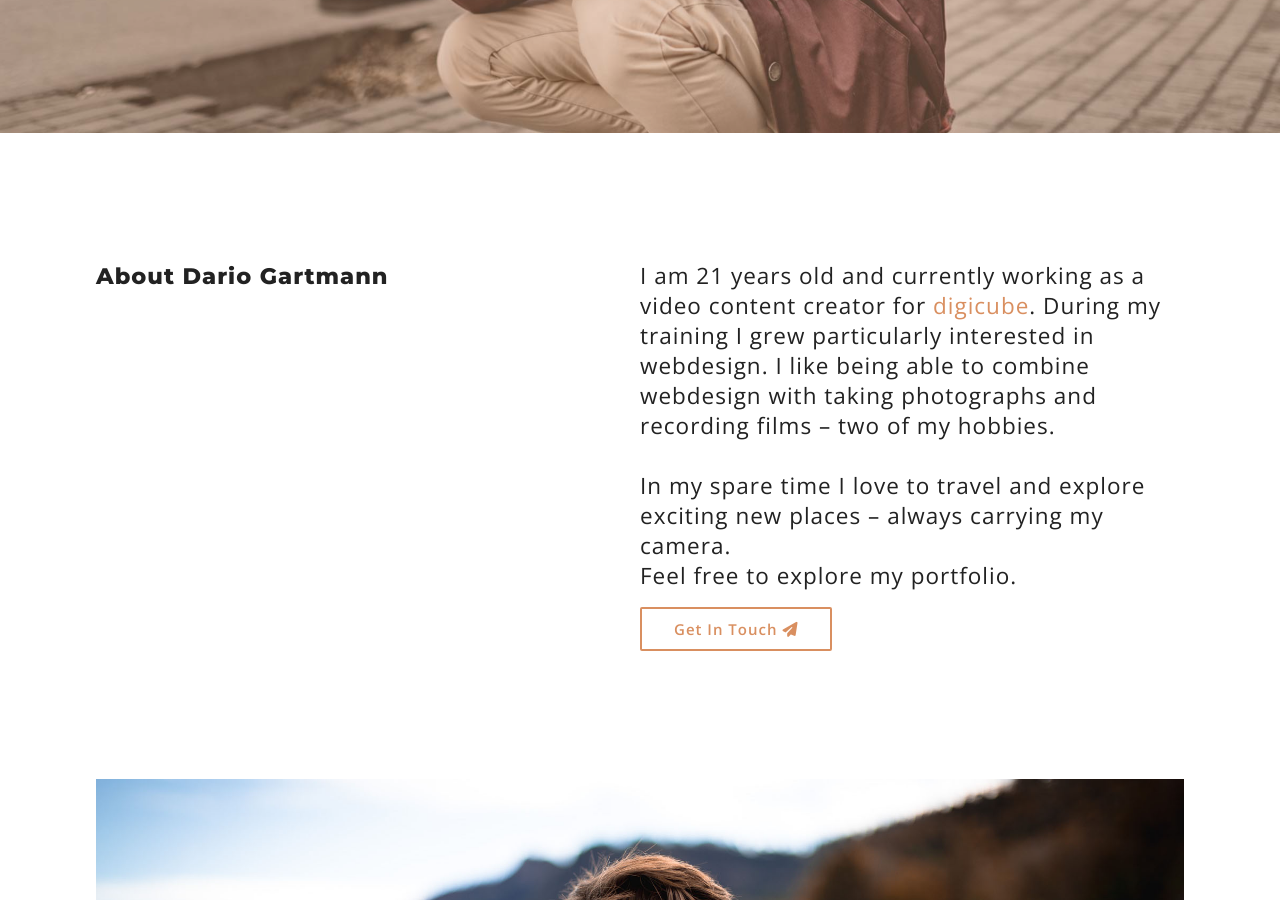
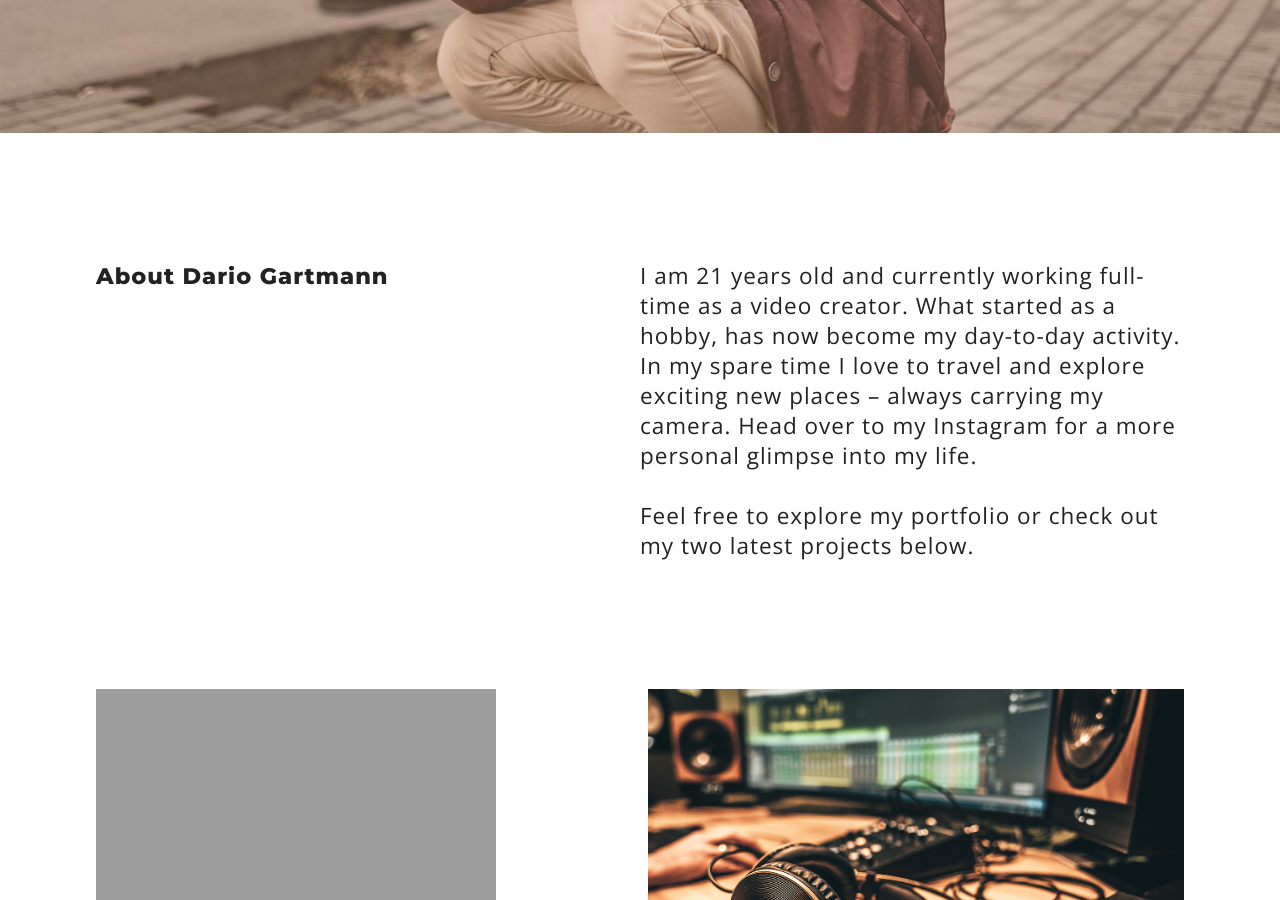
Before and after one commit to dariogartmann/dariogartmann.github.io, a Jekyll site: the page built from index.html, in a window 1280 px wide and 900 px high, scrolled down 515 px. Built offline with Jekyll 4.4.1, drawn with Linux system fonts in a browser that asks for light colours; nearby versions of some CDN libraries; some of the changed text lies outside the part shown.

Commit message:
display 2 most recent projects on the homescreen

```diff
--- a/_config.yml
+++ b/_config.yml
@@ -11,7 +11,7 @@ description: > # this means to ignore newlines until "baseurl:"
 baseurl: "" # the subpath of your site, e.g. /blog
 url: "https://dariogartmann.ch" # the base hostname & protocol for your site, e.g. http://example.com
 
-version: 1.2.1
+version: 1.2.2
 
 # Build settings
 markdown: kramdown
--- a/_includes/footer.html
+++ b/_includes/footer.html
@@ -1,6 +1,6 @@
 <footer class="default-footer">
     <div class="full-width-container footer_copyright flex" style="justify-content: space-between">
-        <p>&copy; Dario Gartmann &ndash; 2019</p>
+        <p>&copy; Dario Gartmann &ndash; 2020</p>
         <div class="social-media">
             <a class="fancylink" href="https://www.instagram.com/dario.gartmann" target="_blank">
                 <i class="fa fa-instagram"></i> dario.gartmann
--- a/_includes/header.html
+++ b/_includes/header.html
@@ -33,13 +33,10 @@
                     {% endif %}
                 {% endfor %}
             </ul>
-            <!--
             <span>
                 <a class="social" href="https://youtube.com/DarioGartmannCH" target="_blank">YouTube</a>
-                <a class="social" href="https://instagram.com/dario.visuals" target="_blank">Instagram</a>
-                <a class="social" href="https://unsplash.com/dariogartmann" target="_blank">Unsplash</a>
+                <a class="social" href="https://instagram.com/dario.gartmann" target="_blank">Instagram</a>
             </span>
-            -->
         </div>
     </nav>
 </header>
--- a/_layouts/page.html
+++ b/_layouts/page.html
@@ -10,12 +10,6 @@ scripts:
             <div class="container text-center">
                 <h2>{{ page.title }}</h2>
             </div>
-            <!--
-            <span class="scroll">
-                scroll down<br/>
-                <i class="fa fa-angle-down"></i>
-            </span>
-            -->
         </section>
     {% else %}
         <aside class="spacer" style="display:block;height:125px;"></aside>
--- a/index.html
+++ b/index.html
@@ -20,21 +20,40 @@ layout: home
                 </div>
                 <div class="half">
                     <p>
-                        I am 21 years old and currently working as a video content creator for <a href="https://digicube.ch" target="_blank">digicube</a>. During my training I grew particularly interested in webdesign. I like being able to combine webdesign with taking photographs and recording films &ndash; two of my hobbies.
-                        <br/><br/>
-                        In my spare time I love to travel and explore exciting new places – always carrying my camera.<br/>
-                        Feel free to explore my portfolio.
+                        I am 21 years old and currently working full-time as a video creator. What started as a hobby, has now become my day-to-day activity.
+                        <br/>
+                        In my spare time I love to travel and explore exciting new places – always carrying my camera. Head over to my Instagram for a more personal glimpse into my life. <br/><br/>
+                        Feel free to explore my portfolio or check out my two latest projects below.
                     </p>
-                    <a href="mailto:hello@dariogartmann.ch" class="button projectlink">Get In Touch <i class="fa fa-send"></i></a>
+                    <!-- <a href="mailto:hello@dariogartmann.ch" class="button projectlink">Get In Touch <i class="fa fa-send"></i></a> -->
                 </div>
             </article>
         </div>
     </section>
     <section class="full-width-section">
-        <div class="full-width-container">
-            <img src="/assets/images/dario-berlin.jpg" />
+        <div class="full-width-container flex projectlist">
+            {% assign sortedProjects = (site.projects | sort: 'released') | reverse %}
+            {% for project in sortedProjects limit:2 %}
+            <article class="half project-container">
+                <a class="project" href="{{ project.url }}">
+                    <img src="{{site.url}}{{ project.featured-image }}" alt="{{project.title}}" />
+                    <div class="project__info">
+                        <h3 class="project__title">{{ project.title }}</h3>
+                        <p class="type">{{ project.type }}</p>
+                    </div>
+                </a>
+            </article>
+            {% endfor %}
         </div>
-        <div style="height: 128px;"></div>
+        <aside class="spacer" style="display:block;height:55px;"></aside>
+
     </section>
 
+<!--
+     <section class="full-width-section" style="background-color: #D98F60; color: #FFF;">
+        <div class="full-width-container has-padding">
+            Get In Touch
+        </div>
+    </section>
+    -->
 </div>
```
